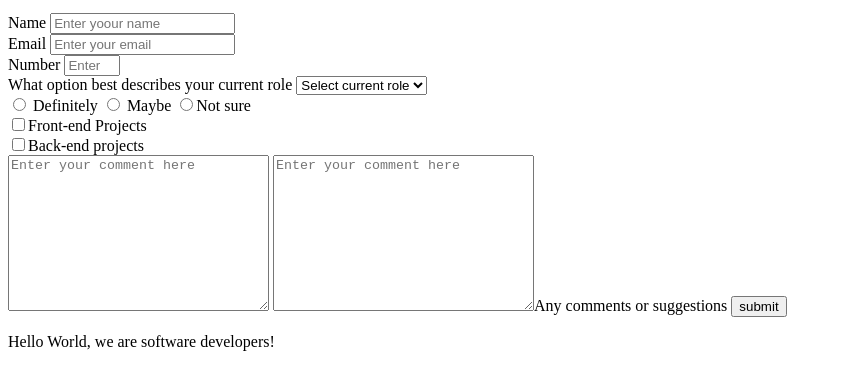
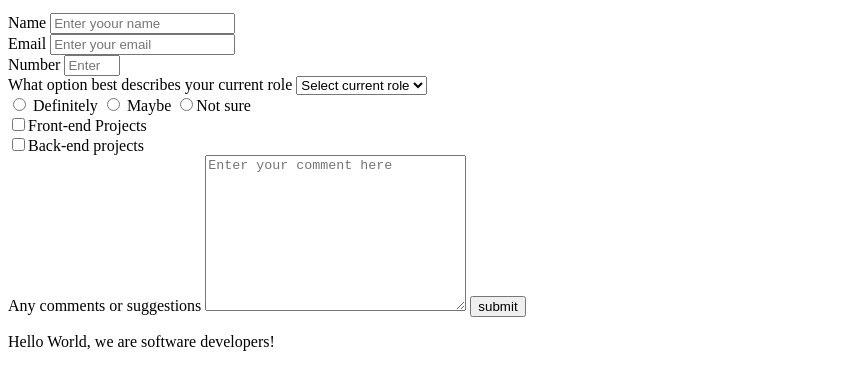
Before and after one commit to Sonickmumba/Microverse_project, a plain HTML site: page index.html in a window 1280 px wide. Shown: the part 101-490 px from the top of the page, without its empty margins (0-842 px from the left). Drawn offline with Linux system fonts and the light colour scheme.

Commit message:
updated text area and title field

```diff
--- a/index.html
+++ b/index.html
@@ -2,7 +2,7 @@
 <html lang="en">
   <head>
     <meta charset="UTF-8" />
-    <title>Fork Me! FCC: Test Suite Template</title>
+    <title>Survey Form</title>
     <link rel="stylesheet" href="css/style.css" />
   </head>
 
@@ -78,9 +78,14 @@
       <br />
 
       <!-- textarea -->
-
-      <textarea placeholder="Enter your comment here" name="" id="texar" cols="30" rows="10"></textarea>
-      <label for="texar"> <textarea placeholder="Enter your comment here" name="" id="texar" cols="30" rows="10"></textarea>Any comments or suggestions</label>
+      <label for="textarea">Any comments or suggestions</label>
+      <textarea
+        placeholder="Enter your comment here"
+        name=""
+        id="texarea"
+        cols="30"
+        rows="10"
+      ></textarea>
       <input type="submit" id="submit" value="submit" />
     </form>
 
```
